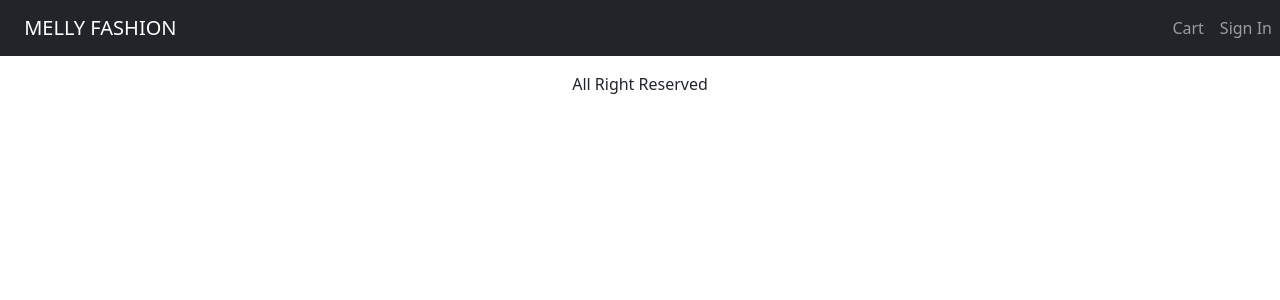
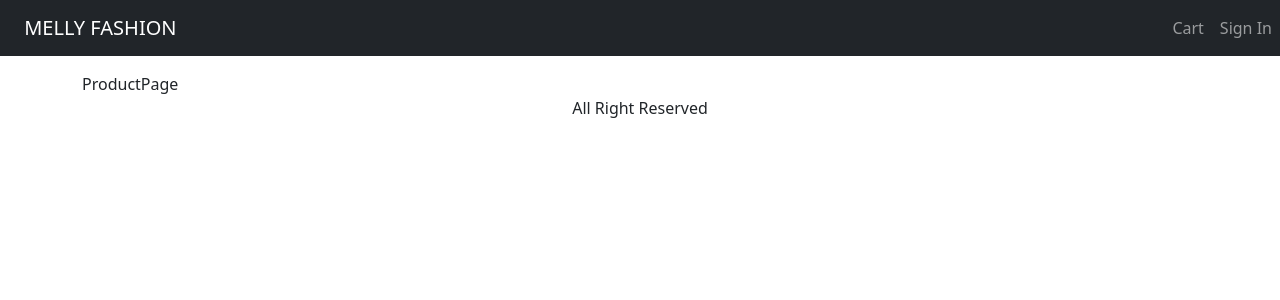
Before and after one commit to raveenaliyanage/MELLY-FASHION, a React (Vite) app in the folder client/: page /product/adidas-fit-shirt in a window 1280 px wide. Shown: the top 300 px of the page. Built offline with nearby package versions, Linux system fonts and the light colour scheme.

Commit message:
feat(router): complete page routing setup

```diff
--- a/client/src/App.tsx
+++ b/client/src/App.tsx
@@ -2,8 +2,11 @@
 //import reactLogo from './assets/react.svg'
 //import viteLogo from '/vite.svg'
 //import './App.css'
-import { Col, Container, Nav, Navbar, Row } from 'react-bootstrap'
-import { sampleProducts } from './data'
+
+
+import { Container, Nav, Navbar } from 'react-bootstrap'
+import { Outlet } from 'react-router-dom'
+
 
 function App() {
   //const [count, setCount] = useState(0)
@@ -28,7 +31,7 @@
       </header>
       <main>
         <Container className='mt-3'>
-
+          <Outlet />
         </Container>
       </main>
       <footer>
--- a/client/src/main.tsx
+++ b/client/src/main.tsx
@@ -8,22 +8,24 @@
 } from 'react-router-dom';
 
 import 'bootstrap/dist/css/bootstrap.min.css';
-import App from './App.tsx';
+import App from './App';
 import './index.css';
+import HomePage from './pages/HomePage';
+import ProductPage from './pages/ProductPage';
+import NotFoundPage from './pages/NotFoundPage'; // Import the NotFoundPage component
 
-// Create a simple NotFound component for unmatched routes
-function NotFound() {
-  return <h1>404 - Page Not Found</h1>;
-}
 
 // Define your router with a fallback route
 const router = createBrowserRouter(
   createRoutesFromElements(
     <Route path="/" element={<App />}>
-      {/*<Route path="dashboard" element={<Dashboard />} />*/}
-      {/* ... other routes */}
-      {/* Fallback route for 404 errors */}
-      <Route path="*" element={<NotFound />} />
+      <Route index={true} element={<HomePage />} />
+      <Route path="product/:slug" element={<ProductPage />} />
+      {/* Add other routes here */}
+      {/* <Route path="dashboard" element={<Dashboard />} /> */}
+      <Route path="*" element={<NotFoundPage />} />
+      {/* Catch-all route for undefined paths */}
+
     </Route>
   )
 );
--- a/client/src/pages/HomePage.tsx
+++ b/client/src/pages/HomePage.tsx
@@ -1,12 +1,13 @@
-
 import {Row, Col} from 'react-bootstrap'
 import { sampleProducts } from '../data'
+import { Link } from 'react-router-dom'
 
 export default function HomePage() {
   return (
     <Row>
           {sampleProducts.map((product) => (
             <Col key={product.slug} sm={6} md={4} lg={3}>
+              <Link to={'/product/'+ product.slug}>
                 <img
                   src={product.image}
                   alt={product.name}
@@ -14,6 +15,8 @@
                 />
                 <h2>{product.name}</h2>
                 <p>${product.price}</p>
+              </Link>
+
             </Col>
           ))}
         </Row>
--- /dev/null
+++ b/client/src/pages/NotFoundPage.tsx
@@ -0,0 +1,11 @@
+// src/pages/NotFoundPage.tsx
+import React from 'react';
+
+const NotFoundPage = () => (
+  <div>
+    <h1>404 Not Found</h1>
+    <p>The page you're looking for doesn't exist.</p>
+  </div>
+);
+
+export default NotFoundPage;
--- /dev/null
+++ b/client/src/pages/ProductPage.tsx
@@ -0,0 +1,7 @@
+import React from 'react'
+
+export default function ProductPage() {
+  return (
+    <div>ProductPage</div>
+  )
+}
```
Lines whose indentation alone changed are shown as unchanged.
